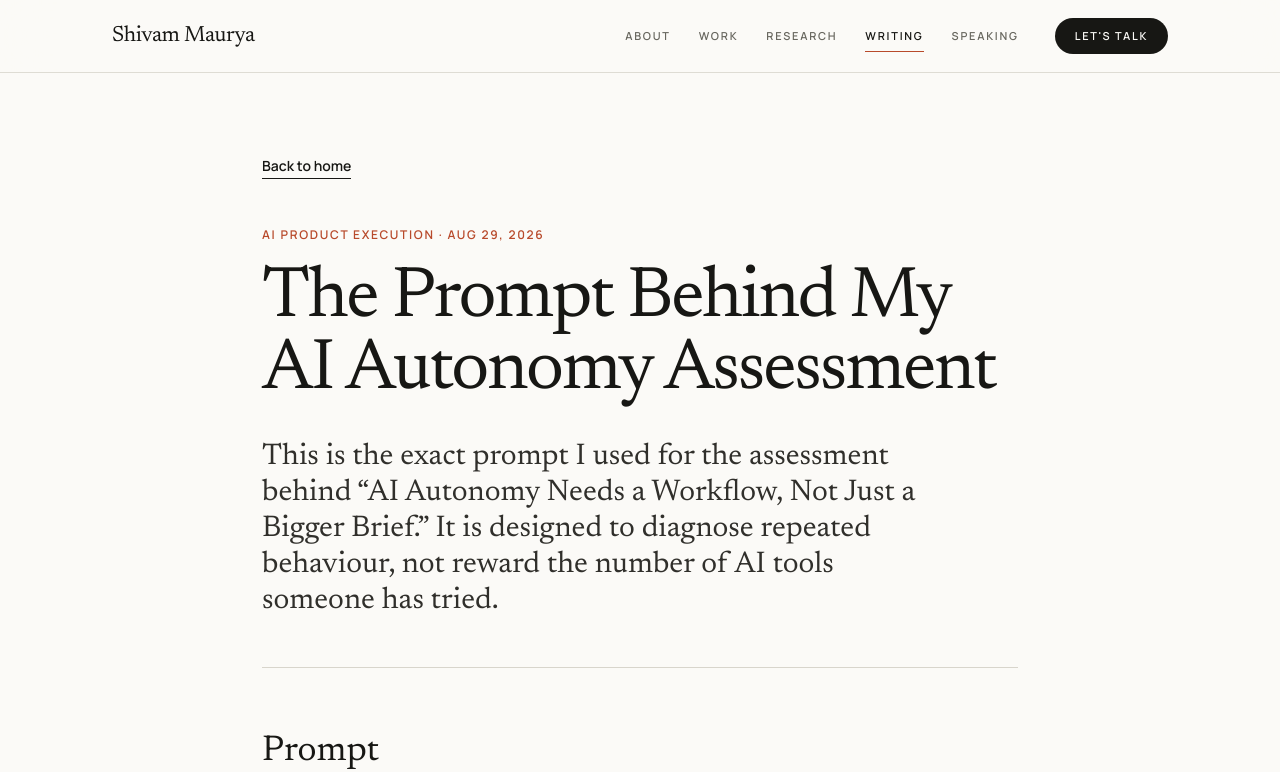
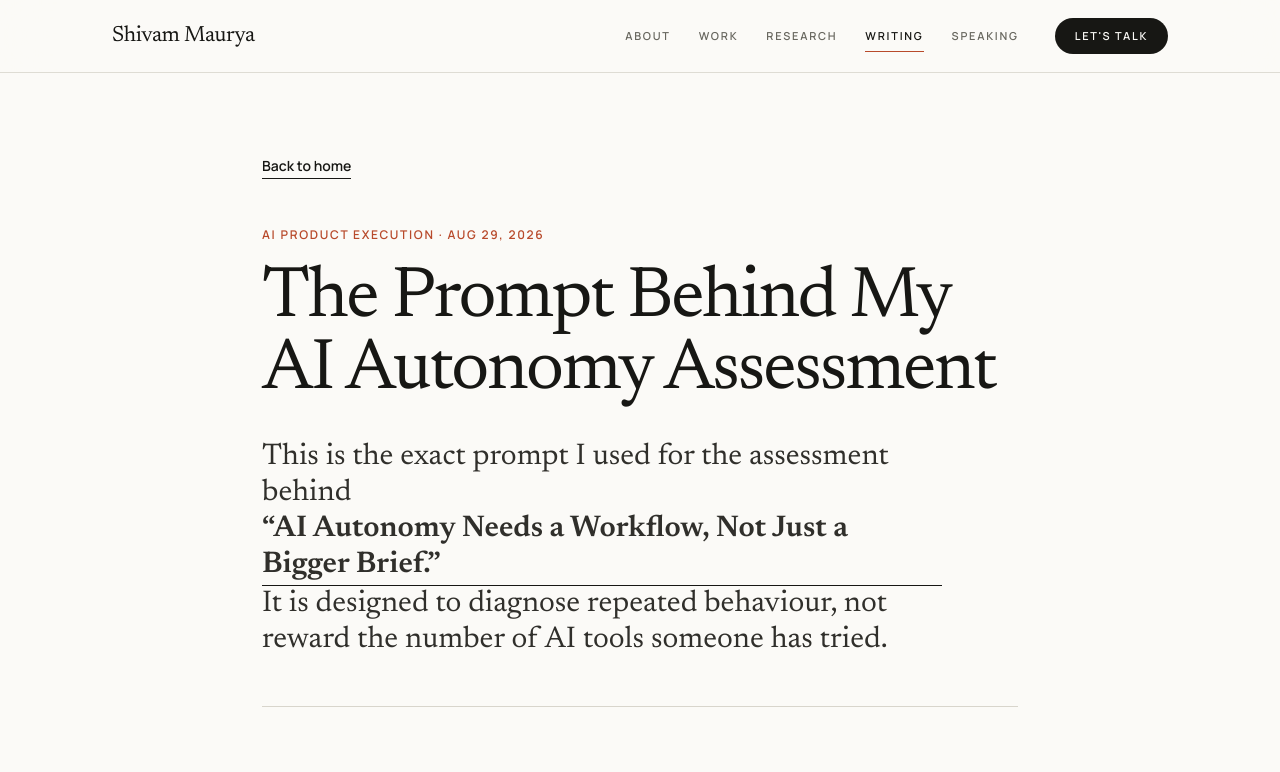
Before and after one commit to shivamrox87/shivam.portfolio, a Next.js app: page /writing/the-prompt-behind-my-ai-autonomy-assessment in a window 1280 px wide. Shown: the top 772 px of the page. Built offline with nearby package versions, Linux system fonts and the light colour scheme.

Commit message:
Link AI autonomy prompt to assessment article

```diff
--- a/src/app/writing/[slug]/page.js
+++ b/src/app/writing/[slug]/page.js
@@ -59,6 +59,12 @@ export default async function WritingPage({ params }) {
           </h1>
           <p className="mt-8 max-w-[680px] font-serif text-2xl leading-[1.5] text-[#302f2b] md:text-3xl">
             {article.content}
+            {article.contentLink ? (
+              <Link href={article.contentLink.href} className="text-link align-baseline text-2xl md:text-3xl">
+                {article.contentLink.label}
+              </Link>
+            ) : null}
+            {article.contentAfter}
           </p>
         </header>
 
--- a/src/server/data.js
+++ b/src/server/data.js
@@ -773,7 +773,13 @@ export const blogs = [
     postedBy: "Shivam Maurya",
     postedAt: "AI Product Execution",
     content:
-      "This is the exact prompt I used for the assessment behind “AI Autonomy Needs a Workflow, Not Just a Bigger Brief.” It is designed to diagnose repeated behaviour, not reward the number of AI tools someone has tried.",
+      "This is the exact prompt I used for the assessment behind ",
+    contentLink: {
+      href: "/writing/ai-autonomy-needs-a-workflow-not-just-a-bigger-brief",
+      label: "“AI Autonomy Needs a Workflow, Not Just a Bigger Brief.”",
+    },
+    contentAfter:
+      " It is designed to diagnose repeated behaviour, not reward the number of AI tools someone has tried.",
     prompt: `Help me determine my current level of AI adoption using Every's Eight Levels of AI Adoption.
 
 This is not a competition, and a higher level is not necessarily better. I want an honest, evidence-based assessment of how I use AI in real work, where it helps me today, and the next useful behavior I should practice.
```
